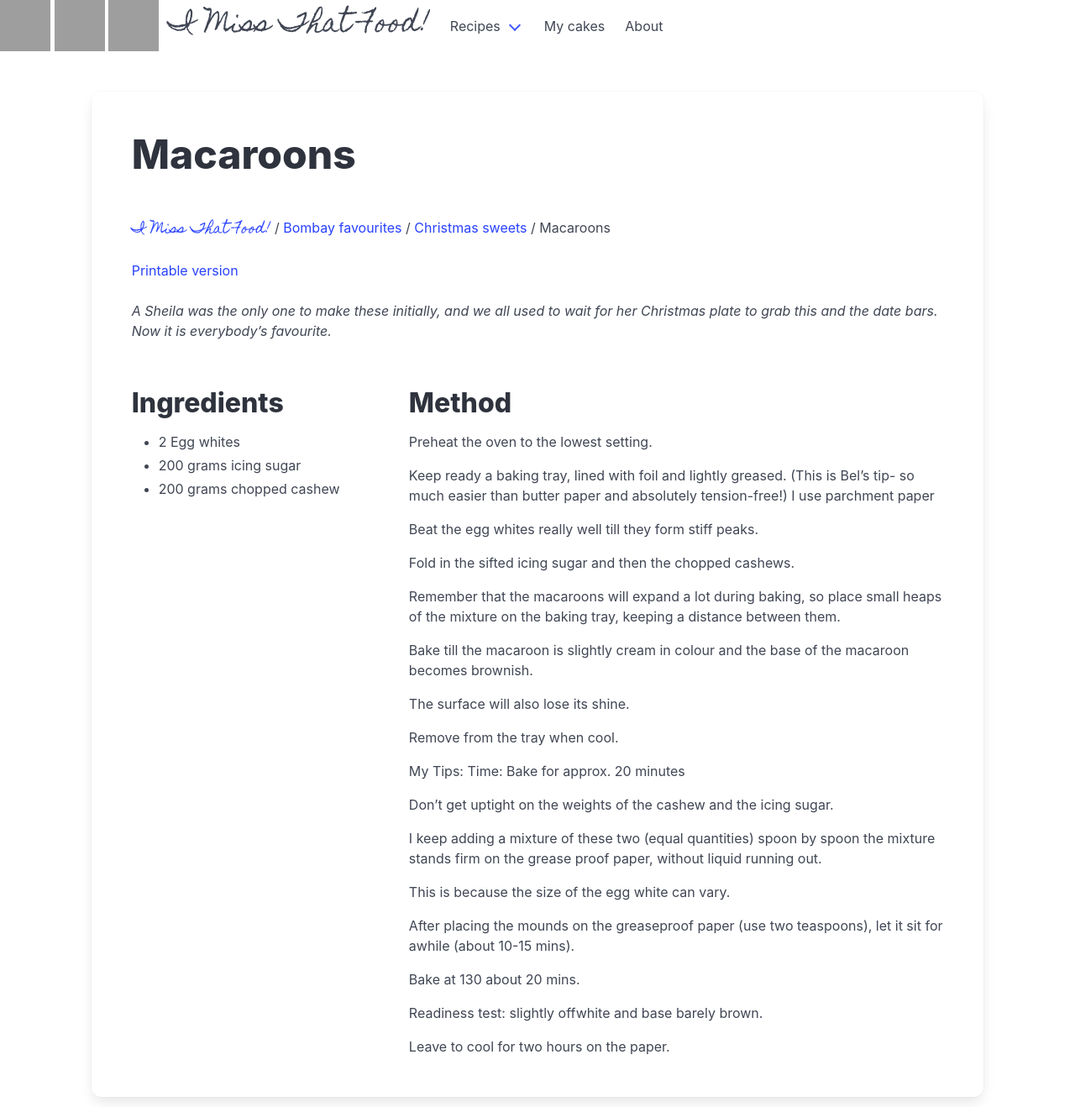
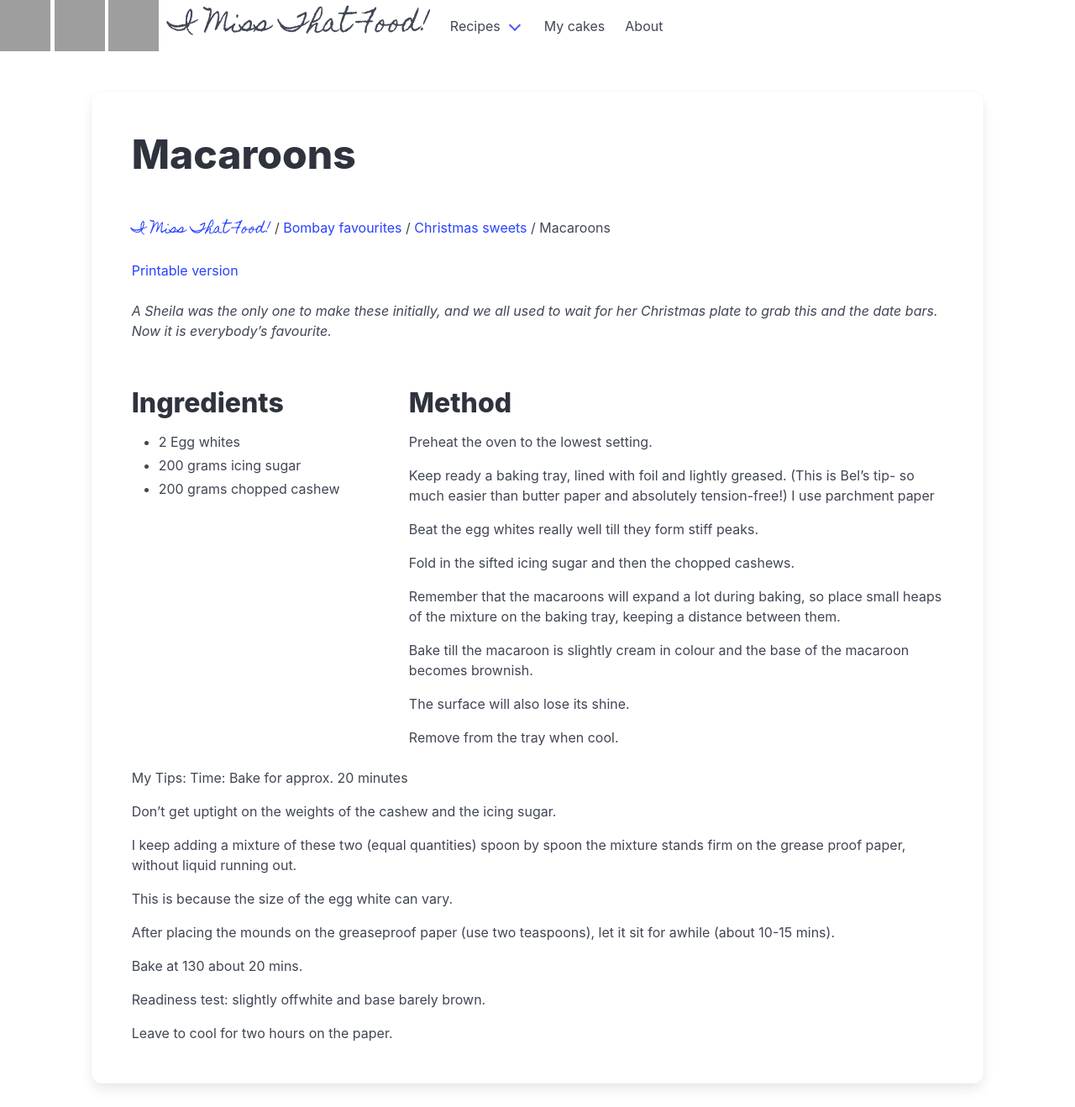
Before and after one commit to imissthatfood/imissthatfood.github.io, a Jekyll site: the page built from _recipes/christmas_macaroons.md, in a window 1280 px wide. Shown: the whole page at 84% size. Built offline with Jekyll 4.4.1, drawn with Linux system fonts in a browser that asks for light colours; grey boxes are pictures that could not be loaded.

Commit message:
Update christmas_macaroons.md

```diff
--- a/_recipes/christmas_macaroons.md
+++ b/_recipes/christmas_macaroons.md
@@ -38,7 +38,7 @@ The surface will also lose its shine.
 
 Remove from the tray when cool.
 
-
+</div> </div>
 My Tips:
 Time: Bake for approx. 20 minutes
 
@@ -55,8 +55,3 @@ Bake at 130 about 20 mins.
 Readiness test: slightly offwhite and base barely brown.
 
 Leave to cool for two hours on the paper.
-
-
-
-
-</div> </div>
```
